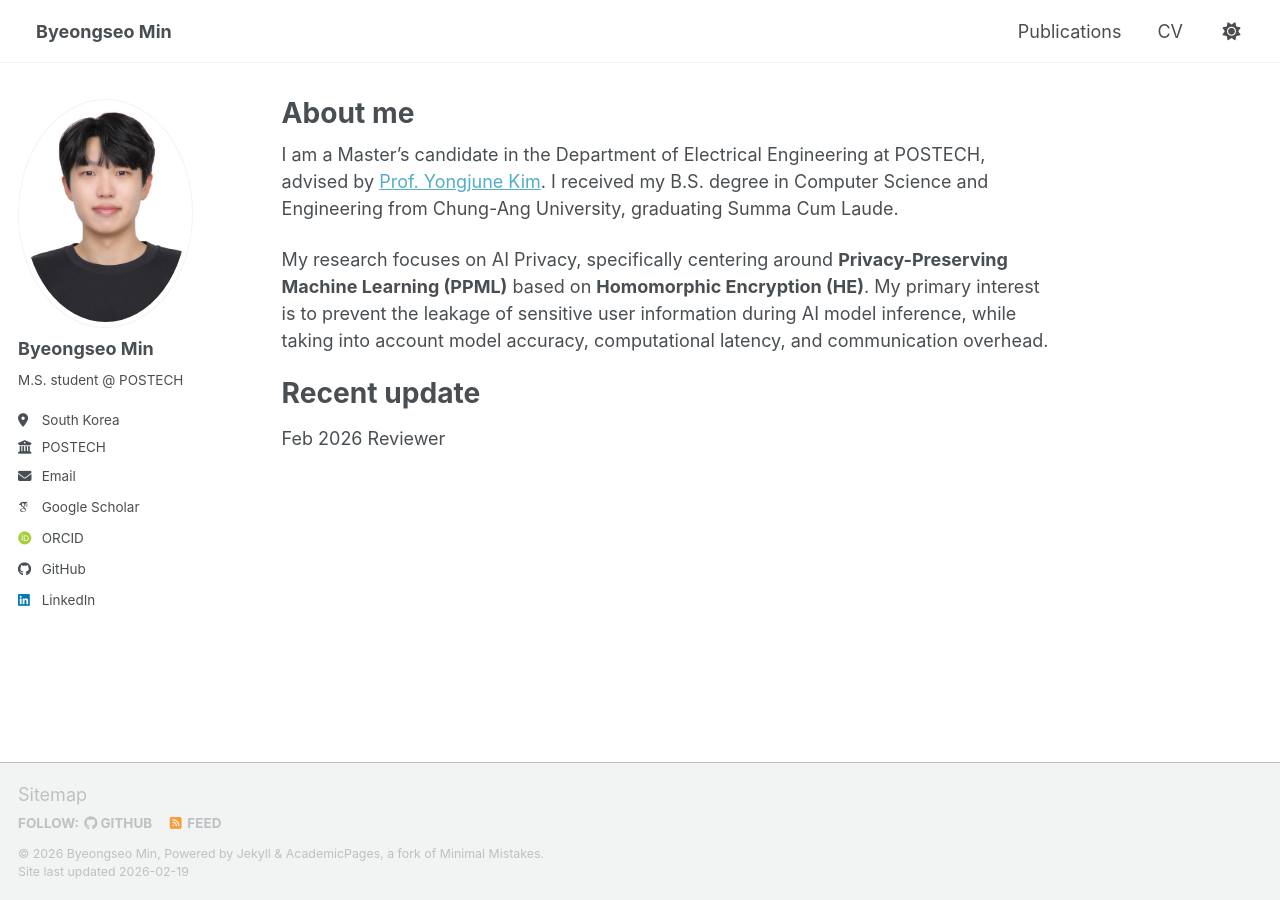
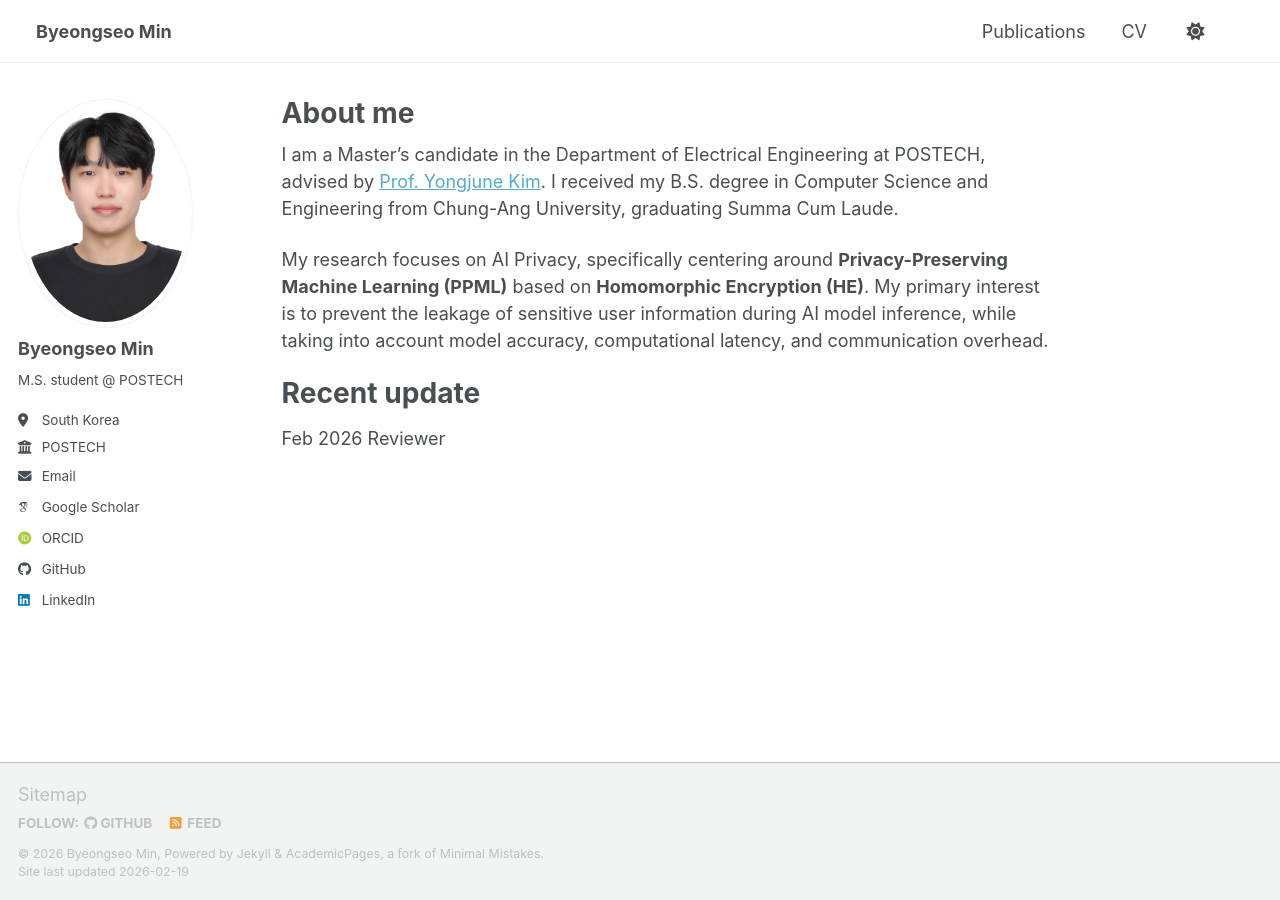
Before and after one commit to byeongseomin51/byeongseomin51.github.io, a Jekyll site: the page built from _pages/about.md, in a window 1280 px wide. Built offline with Jekyll 4.4.1, drawn with Linux system fonts in a browser that asks for light colours; some web fonts are replaced; a script bundle is joined from its source files by our own code; library files that are not in the unit come from our copies.

Commit message:
right align

```diff
--- a/_sass/layout/_masthead.scss
+++ b/_sass/layout/_masthead.scss
@@ -69,7 +69,7 @@
     align-items: center;
 
     /* 추가된 부분: 화면 우측 끝에 딱 붙지 않도록 안전 여백 추가 */
-    padding-right: 1rem;
+    padding-right: 3rem;
   }
 
   ul {
```
